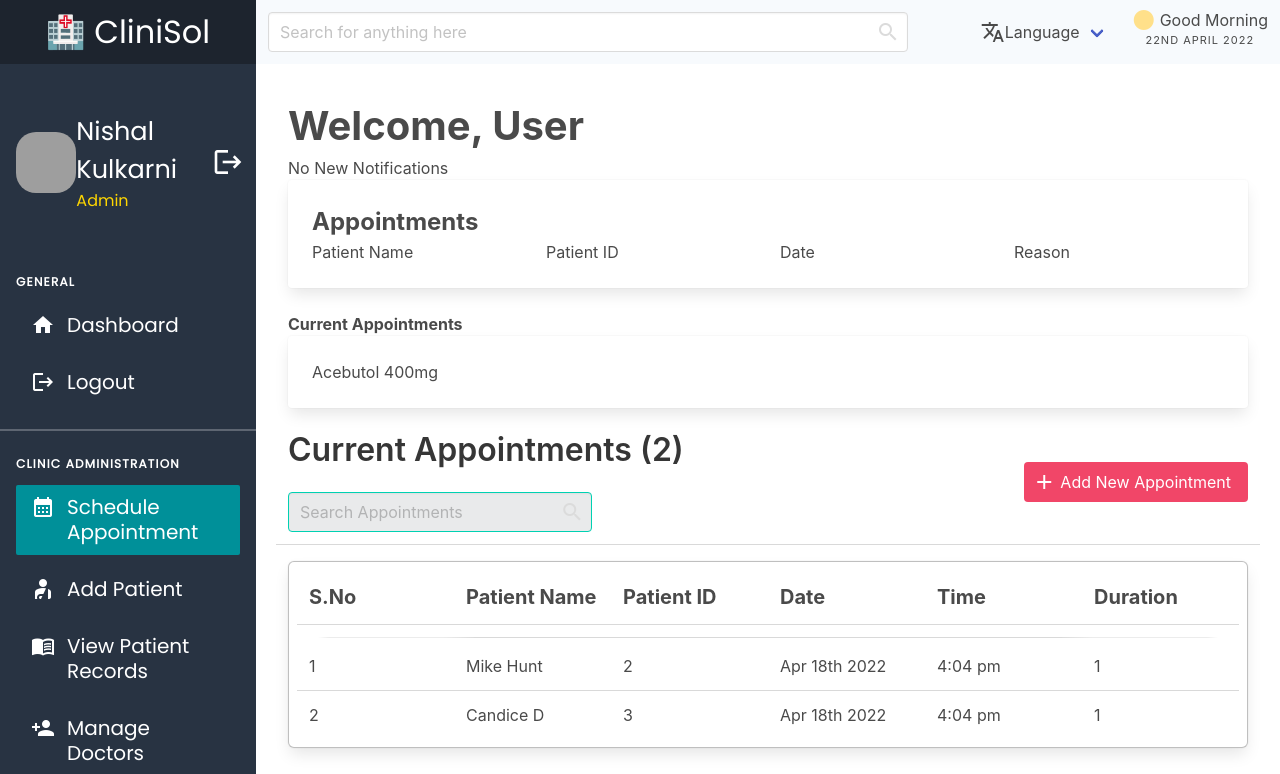
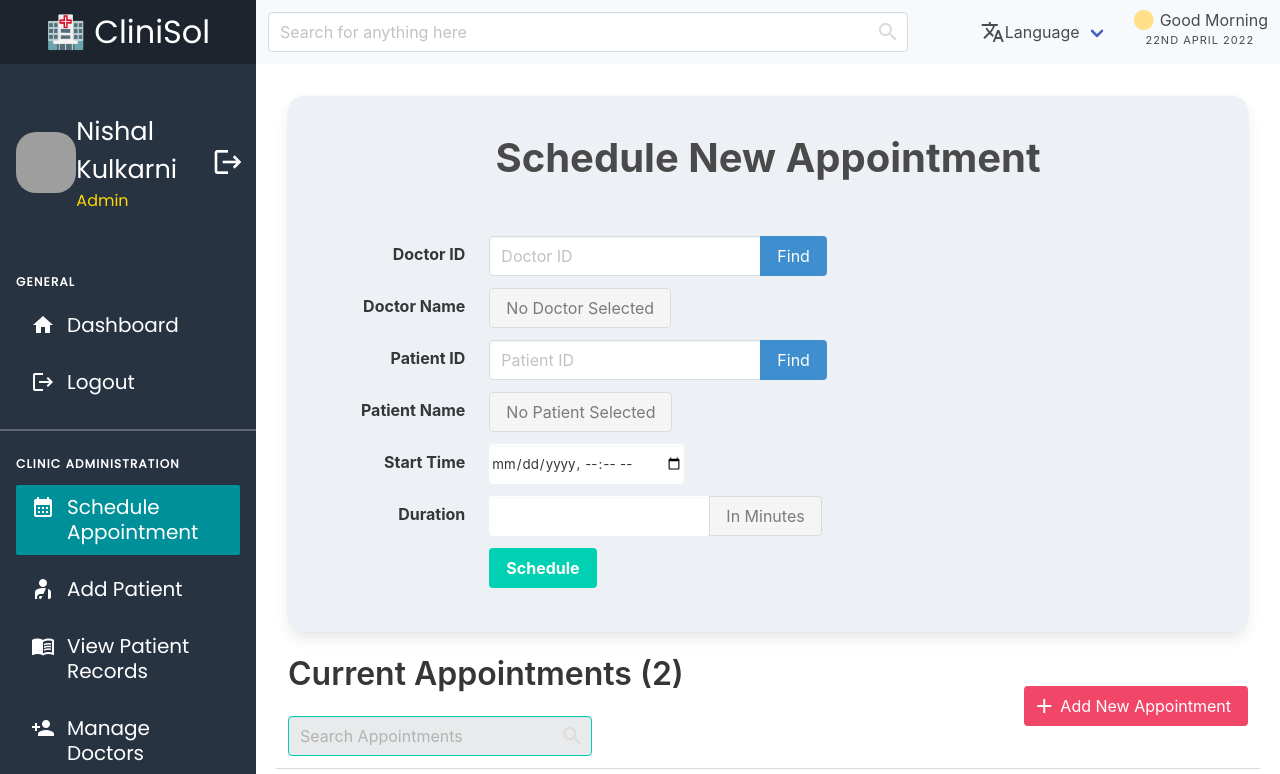
Before and after one commit to ajaytitus1386/CliniSol-Frontend, a Next.js app: page /appointments/manageAppointment in a window 1280 px wide. Shown: the top 774 px of the page. Built offline with nearby package versions, Linux system fonts and the light colour scheme; grey boxes are pictures that could not be loaded.

Commit message:
feat: add create appointment to manage appts tab

```diff
--- a/pages/appointments/manageAppointment.tsx
+++ b/pages/appointments/manageAppointment.tsx
@@ -1,53 +1,13 @@
 import React from "react";
 import AppointmentsTable from "../../components/appointment/AppointmentsTable";
+import CreateAppointment from "../../components/appointment/CreateAppointment";
 
 const Appointment = () => {
-  const userName = "User";
-  const notifications = "No New Notifications";
-
   return (
     <div className="container">
-      <h1 className="is-size-2 has-text-weight-bold is-grey-dark">
-        Welcome, {userName}
-      </h1>
-      <h2 className="is-size-6 is-grey-light">{notifications}</h2>
-      <div className="tile is-ancestor">
-        <div className="tile">
-          <div className="tile is-parent is-vertical">
-            <div className="tile is-child">
-              {/* Appointment Table */}
-              <div className="card">
-                <div className="card-content">
-                  <h3 className="is-size-4 is-grey-dark has-text-weight-bold">
-                    Appointments
-                  </h3>
-                  <div className="columns">
-                    <div className="column">Patient Name</div>
-                    <div className="column">Patient ID</div>
-                    <div className="column">Date</div>
-                    <div className="column">Reason</div>
-                  </div>
-                </div>
-              </div>
-            </div>
-            <div className="tile is-child">
-              {/* Appointment Card */}
-              <h3 className="is-size-6 is-grey-dark has-text-weight-bold">
-                Current Appointments
-              </h3>
-              <div className="card is-4">
-                <div className="card-content">
-                  <div className="content">Acebutol 400mg</div>
-                </div>
-              </div>
-
-            </div>
-          </div>
-        </div>
-      </div>
+      <CreateAppointment />
 
       <AppointmentsTable />
-
     </div>
   );
 };
```
